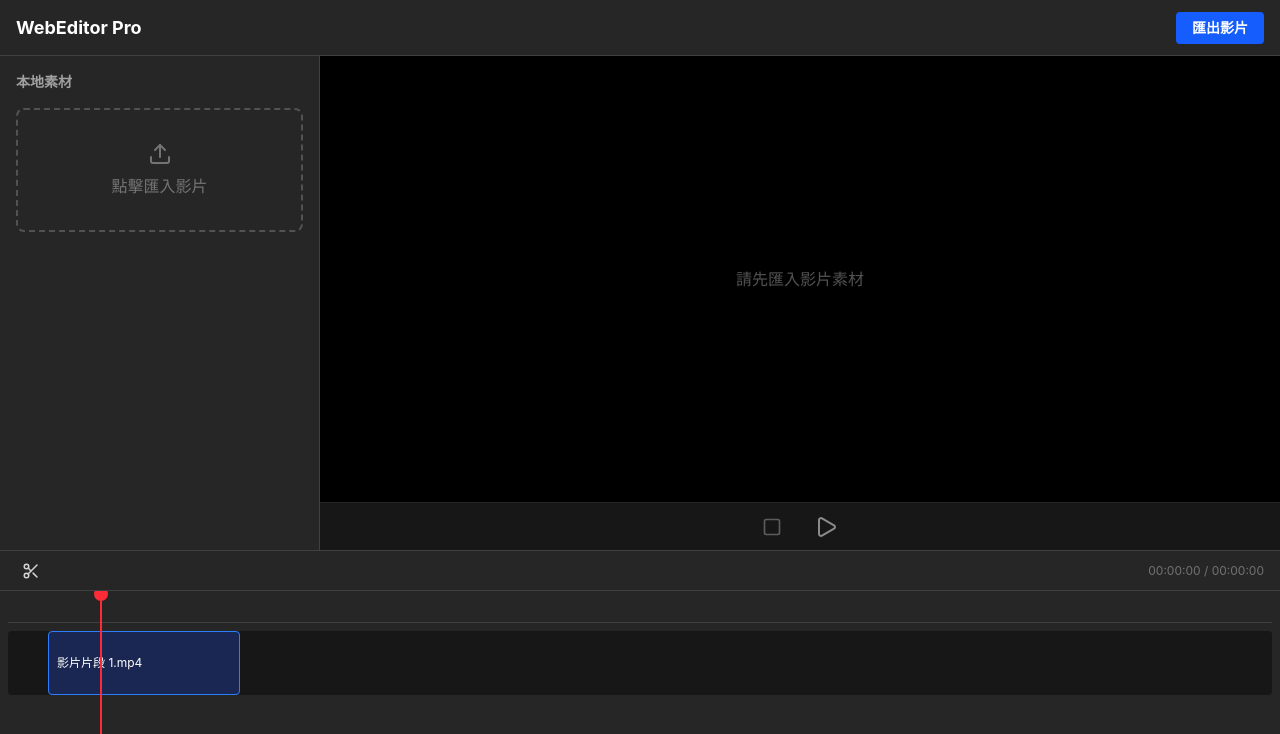
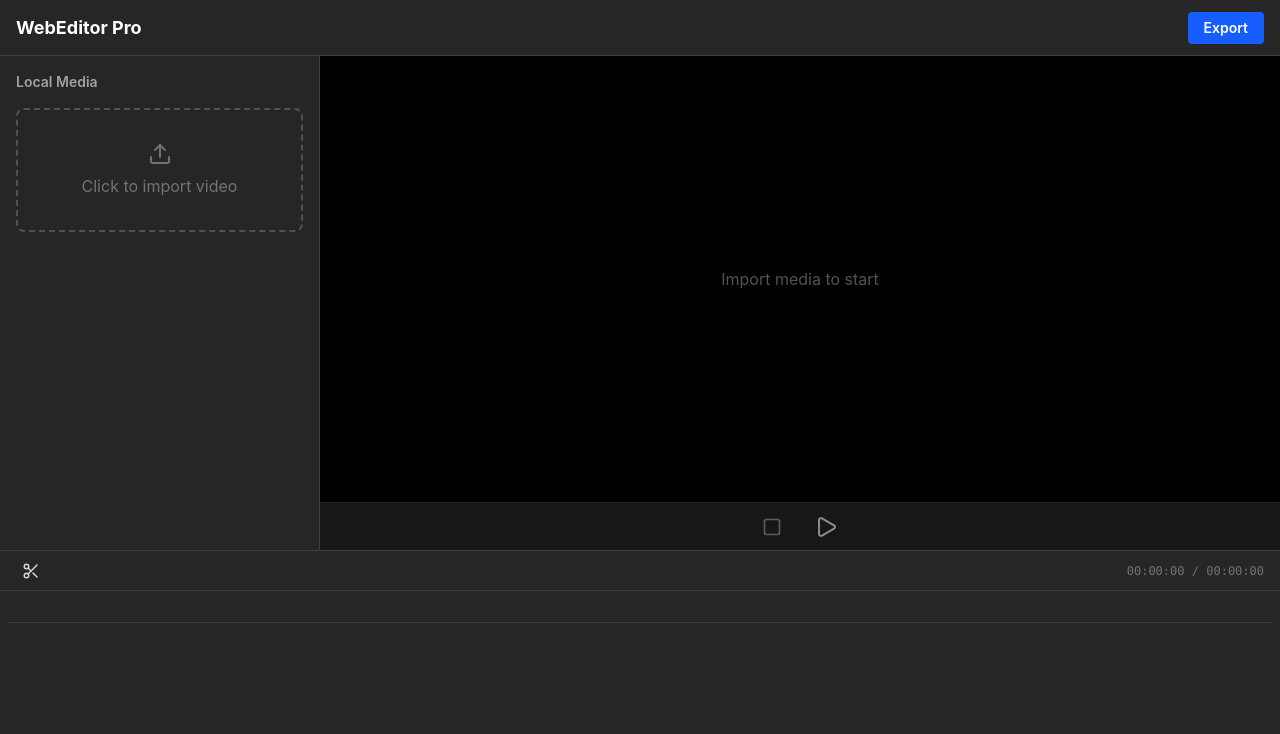
Before and after one commit to chienhsiang-hung/web-video-editor, a React (Vite) app: page / in a window 1280 px wide. Shown: the top 734 px of the page. Built offline with nearby package versions, Linux system fonts and the light colour scheme.

Commit message:
Implement timeline playback synchronization and seeking

```diff
--- a/src/App.tsx
+++ b/src/App.tsx
@@ -2,39 +2,71 @@ import { useRef, useEffect } from 'react';
 import { Play, Pause, Square, Scissors, Upload } from 'lucide-react';
 import { useEditorStore } from './store';
 
+// Helper function to format seconds into HH:MM:SS
+const formatTime = (seconds: number) => {
+  const h = Math.floor(seconds / 3600);
+  const m = Math.floor((seconds % 3600) / 60);
+  const s = Math.floor(seconds % 60);
+  return [h, m, s].map((v) => v.toString().padStart(2, '0')).join(':');
+};
+
 function App() {
-  const { isPlaying, togglePlay, setIsPlaying, videoSrc, setVideoSrc } = useEditorStore();
+  const {
+    isPlaying, togglePlay, setIsPlaying,
+    videoSrc, setVideoSrc,
+    duration, setDuration,
+    currentTime, setCurrentTime
+  } = useEditorStore();
 
-  // 用來操作隱藏的 file input 以及 video 標籤
+  // Refs for DOM manipulation
   const fileInputRef = useRef<HTMLInputElement>(null);
   const videoRef = useRef<HTMLVideoElement>(null);
+  const timelineRef = useRef<HTMLDivElement>(null);
 
-  // 處理影片選擇
+  // Handle local video selection
   const handleFileChange = (event: React.ChangeEvent<HTMLInputElement>) => {
     const file = event.target.files?.[0];
     if (file) {
-      // 產生純前端的暫存預覽網址
       const objectUrl = URL.createObjectURL(file);
       setVideoSrc(objectUrl);
-      setIsPlaying(false); // 匯入新影片時先暫停
+      setIsPlaying(false);
+      setCurrentTime(0);
     }
   };
 
-  // 監聽 Zustand 的 isPlaying 狀態，來控制實際的 video 標籤播放/暫停
+  // Sync play/pause state with the actual <video> element
   useEffect(() => {
     if (videoRef.current) {
       if (isPlaying) {
-        videoRef.current.play().catch(() => setIsPlaying(false)); // 處理瀏覽器自動播放限制
+        videoRef.current.play().catch(() => setIsPlaying(false));
       } else {
         videoRef.current.pause();
       }
     }
   }, [isPlaying, setIsPlaying]);
 
+  // Handle seeking when clicking on the timeline
+  const handleTimelineClick = (e: React.MouseEvent<HTMLDivElement>) => {
+    if (!timelineRef.current || !videoRef.current || duration === 0) return;
+
+    // Calculate click position relative to the timeline width
+    const rect = timelineRef.current.getBoundingClientRect();
+    const clickX = e.clientX - rect.left;
+    const percentage = Math.max(0, Math.min(1, clickX / rect.width));
+    const newTime = percentage * duration;
+
+    // Update video and state
+    videoRef.current.currentTime = newTime;
+    setCurrentTime(newTime);
+  };
+
+  // Calculate playhead position (%)
+  const playheadPosition = duration > 0 ? (currentTime / duration) * 100 : 0;
+
   return (
     <div className="flex flex-col h-screen bg-neutral-900 text-white font-sans">
 
-      {/* 隱藏的檔案輸入框 */}
+      {/* Hidden file input */}
       <input
         type="file"
         accept="video/*"
@@ -43,56 +75,54 @@ function App() {
         className="hidden"
       />
 
-      {/* 頂部導航列 */}
+      {/* Top Navigation */}
       <header className="h-14 border-b border-neutral-700 flex items-center px-4 justify-between bg-neutral-800">
         <h1 className="font-bold text-lg">WebEditor Pro</h1>
-        <button className="bg-blue-600 hover:bg-blue-500 px-4 py-1.5 rounded text-sm font-semibold transition-colors">
-          匯出影片
+        <button className="bg-blue-600 hover:bg-blue-500 px-4 py-1.5 rounded text-sm font-semibold transition-colors disabled:opacity-50 disabled:cursor-not-allowed">
+          Export
         </button>
       </header>
 
       <main className="flex-1 flex flex-col overflow-hidden">
 
-        {/* 上半部 (素材庫 + 預覽畫面) */}
+        {/* Top Section (Media Library + Preview) */}
         <div className="flex-1 flex min-h-[40vh]">
-          {/* 左側素材庫 (Desktop) */}
+          {/* Left Sidebar: Media Library (Desktop only) */}
           <aside className="w-1/4 border-r border-neutral-700 bg-neutral-800 p-4 hidden md:block">
-            <h2 className="text-sm font-semibold mb-4 text-neutral-400">本地素材</h2>
+            <h2 className="text-sm font-semibold mb-4 text-neutral-400">Local Media</h2>
             <div
               onClick={() => fileInputRef.current?.click()}
               className="border-2 border-dashed border-neutral-600 rounded-lg p-8 flex flex-col justify-center items-center text-neutral-500 cursor-pointer hover:border-blue-500 hover:text-blue-400 transition-colors gap-2"
             >
               <Upload size={24} />
-              <span>點擊匯入影片</span>
+              <span>Click to import video</span>
             </div>
           </aside>
 
-          {/* 中央預覽區 */}
+          {/* Center: Video Preview */}
           <section className="flex-1 flex flex-col bg-black">
-            {/* 影片預覽 */}
-            {/* 1. 父容器：設定 relative，讓裡面的元素有定位基準 */}
             <div className="flex-1 relative overflow-hidden bg-black">
               {videoSrc ? (
                 <video
                   ref={videoRef}
                   src={videoSrc}
-                  /* 2. 影片本體：用 absolute inset-0 強制貼齊父元素的上下左右，再搭配 object-contain */
                   className="absolute inset-0 w-full h-full object-contain"
+                  onLoadedMetadata={(e) => setDuration(e.currentTarget.duration)} // Get duration
+                  onTimeUpdate={(e) => setCurrentTime(e.currentTarget.currentTime)} // Sync time
                   onEnded={() => setIsPlaying(false)}
                 />
               ) : (
-                /* 3. 空白提示：一樣用 absolute 佔滿置中 */
                 <div
                   className="absolute inset-0 flex flex-col items-center justify-center text-neutral-600 cursor-pointer md:cursor-default"
                   onClick={() => window.innerWidth < 768 && fileInputRef.current?.click()}
                 >
-                  <span className="md:hidden"><Upload size={32} /></span>
-                  <span>請先匯入影片素材</span>
+                  <span className="md:hidden mb-2"><Upload size={32} /></span>
+                  <span>Import media to start</span>
                 </div>
               )}
             </div>
 
-            {/* 播放控制器 */}
+            {/* Playback Controls */}
             <div className="h-12 border-t border-neutral-800 flex items-center justify-center gap-4 bg-neutral-900">
               <button
                 className="p-2 hover:bg-neutral-800 rounded-full transition-colors text-neutral-400 hover:text-white disabled:opacity-50"
@@ -100,6 +130,7 @@ function App() {
                 onClick={() => {
                   if (videoRef.current) {
                     videoRef.current.currentTime = 0;
+                    setCurrentTime(0);
                     setIsPlaying(false);
                   }
                 }}
@@ -117,24 +148,46 @@ function App() {
           </section>
         </div>
 
-        {/* 下半部：時間軸 (Timeline) - 暫時保持不變 */}
+        {/* Bottom Section: Timeline */}
         <div className="h-1/3 min-h-[250px] border-t border-neutral-700 bg-neutral-800 flex flex-col">
+          {/* Timeline Toolbar */}
           <div className="h-10 border-b border-neutral-700 flex items-center px-4 gap-2">
              <button className="p-1.5 hover:bg-neutral-700 rounded text-neutral-300">
                 <Scissors size={18} />
              </button>
-             <span className="text-xs text-neutral-500 ml-auto">00:00:00 / 00:00:00</span>
+             {/* Time Display */}
+             <span className="text-xs text-neutral-500 ml-auto font-mono">
+                {formatTime(currentTime)} / {formatTime(duration)}
+             </span>
           </div>
 
-          <div className="flex-1 p-2 overflow-y-auto relative">
+          {/* Tracks Area */}
+          <div className="flex-1 p-2 overflow-y-auto relative select-none">
+             {/* Ruler placeholder */}
              <div className="h-6 border-b border-neutral-700 mb-2"></div>
-             <div className="h-16 bg-neutral-900 rounded mb-2 flex items-center relative overflow-hidden">
-                <div className="absolute left-10 w-48 h-full bg-blue-900/50 border border-blue-500 rounded flex items-center px-2 text-xs select-none">
-                   影片片段 1.mp4
-                </div>
-             </div>
-             <div className="absolute top-0 bottom-0 left-[100px] w-0.5 bg-red-500 z-10">
-                <div className="absolute -top-1 -left-1.5 w-3.5 h-3.5 bg-red-500 rounded-full"></div>
+
+             {/* Interactive Timeline Container */}
+             <div
+               ref={timelineRef}
+               className="relative w-full h-32 cursor-pointer"
+               onClick={handleTimelineClick}
+             >
+               {/* Video Clip Representation (Fills 100% of the timeline for now) */}
+               {videoSrc && (
+                 <div className="absolute top-0 left-0 w-full h-16 bg-blue-900/50 border border-blue-500 rounded flex items-center px-2 text-xs text-blue-200 overflow-hidden">
+                    Primary Track
+                 </div>
+               )}
+
+               {/* Red Playhead Indicator */}
+               {videoSrc && (
+                 <div
+                   className="absolute top-0 bottom-0 w-0.5 bg-red-500 z-10 pointer-events-none"
+                   style={{ left: `${playheadPosition}%` }} // Dynamic movement!
+                 >
+                    <div className="absolute -top-1 -left-1.5 w-3.5 h-3.5 bg-red-500 rounded-full"></div>
+                 </div>
+               )}
              </div>
           </div>
         </div>
--- a/src/store.ts
+++ b/src/store.ts
@@ -1,17 +1,32 @@
 import { create } from 'zustand';
 
 interface EditorState {
+  // Video Source
   videoSrc: string | null;
   setVideoSrc: (src: string) => void;
+
+  // Playback State
   isPlaying: boolean;
   togglePlay: () => void;
   setIsPlaying: (playing: boolean) => void;
+
+  // Timeline Time (in seconds)
+  duration: number;
+  setDuration: (duration: number) => void;
+  currentTime: number;
+  setCurrentTime: (time: number) => void;
 }
 
 export const useEditorStore = create<EditorState>((set) => ({
   videoSrc: null,
   setVideoSrc: (src) => set({ videoSrc: src }),
+
   isPlaying: false,
   togglePlay: () => set((state) => ({ isPlaying: !state.isPlaying })),
   setIsPlaying: (playing) => set({ isPlaying: playing }),
+
+  duration: 0,
+  setDuration: (duration) => set({ duration }),
+  currentTime: 0,
+  setCurrentTime: (time) => set({ currentTime: time }),
 }));
```
